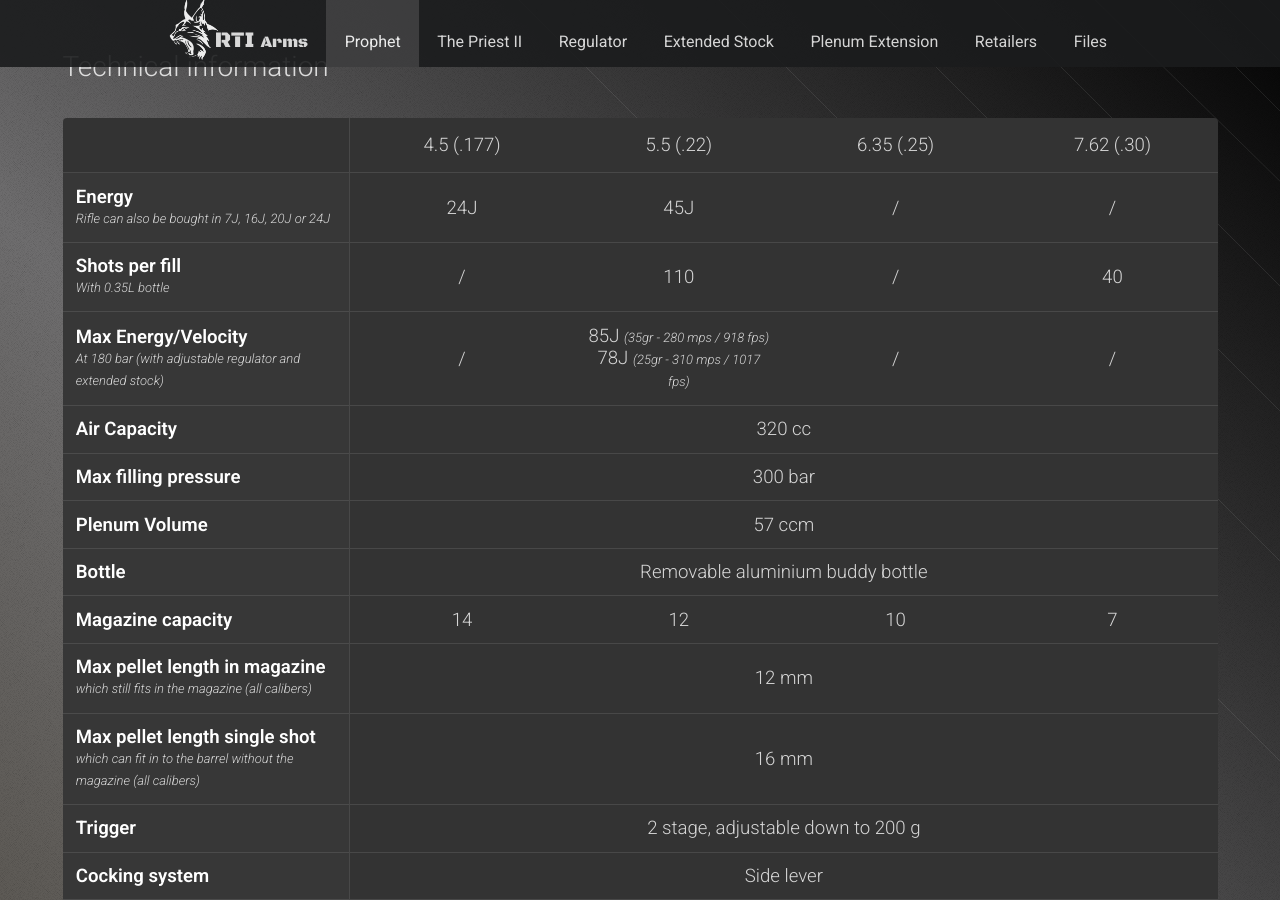
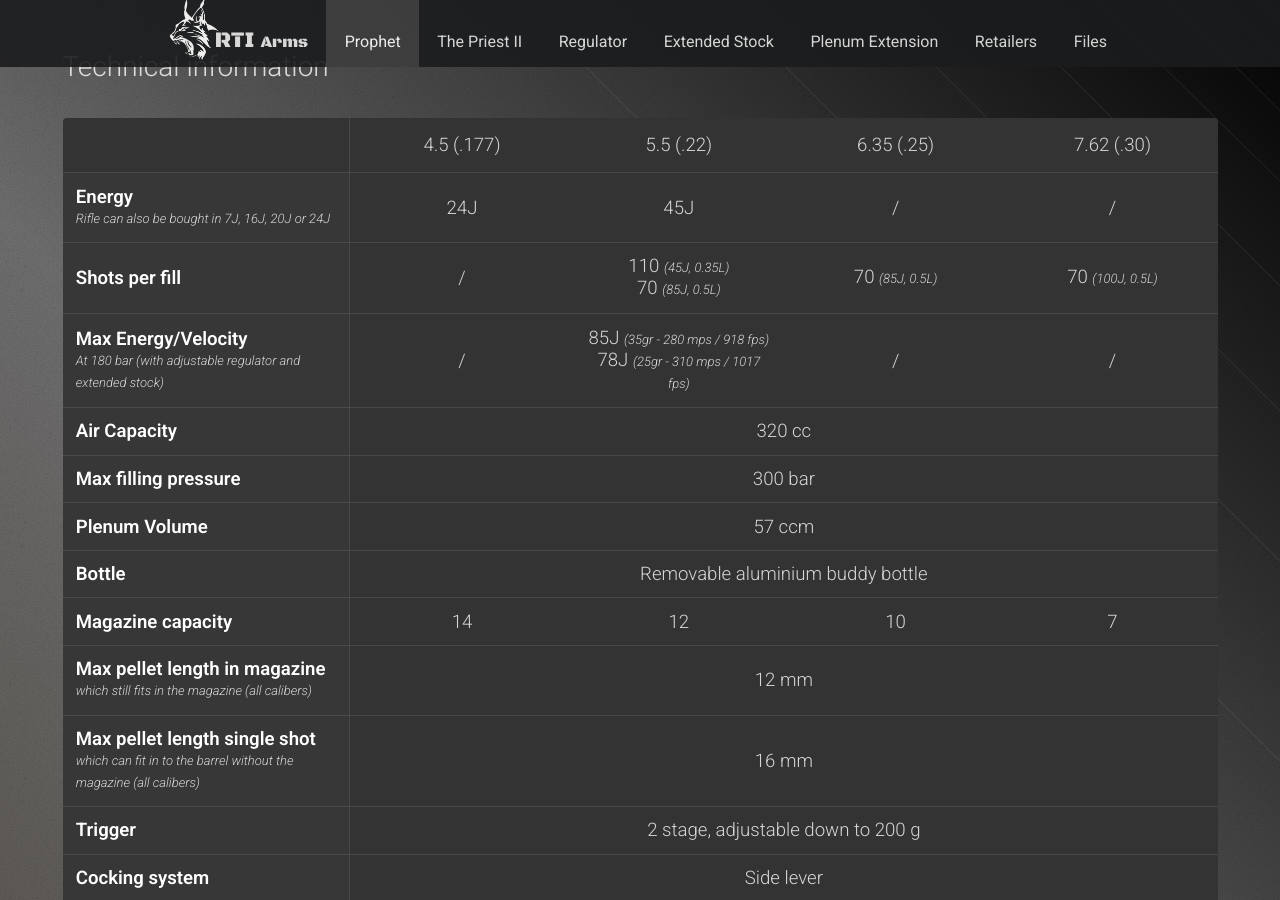
Before and after one commit to qstraza/rtiarms, a Jekyll site: the page built from pages/prophet.html, in a window 1280 px wide and 900 px high, scrolled down 7442 px. Built offline with Jekyll 4.4.1, drawn with Linux system fonts in a browser that asks for light colours.

Commit message:
Added shoot count for Prophet

```diff
--- a/pages/prophet.html
+++ b/pages/prophet.html
@@ -390,12 +390,19 @@ permalink: /prophet
               <td class="center aligned">/</td>
             </tr>
             <tr>
-              <td>Shots per fill<br/>
-                <footnote>With 0.35L bottle</footnote></td>
+              <td>Shots per fill</td>
               <td class="center aligned">/</td>
-              <td class="center aligned">110</td>
-              <td class="center aligned">/</td>
-              <td class="center aligned">40</td>
+              <td class="center aligned">
+                110 <footnote>(45J, 0.35L)</footnote>
+                <br/>
+                70 <footnote>(85J, 0.5L)</footnote>
+              </td>
+              <td class="center aligned">
+                70 <footnote>(85J, 0.5L)</footnote>
+              </td>
+              <td class="center aligned">
+                70 <footnote>(100J, 0.5L)</footnote>
+              </td>
             </tr>
             <tr>
               <td>
```
